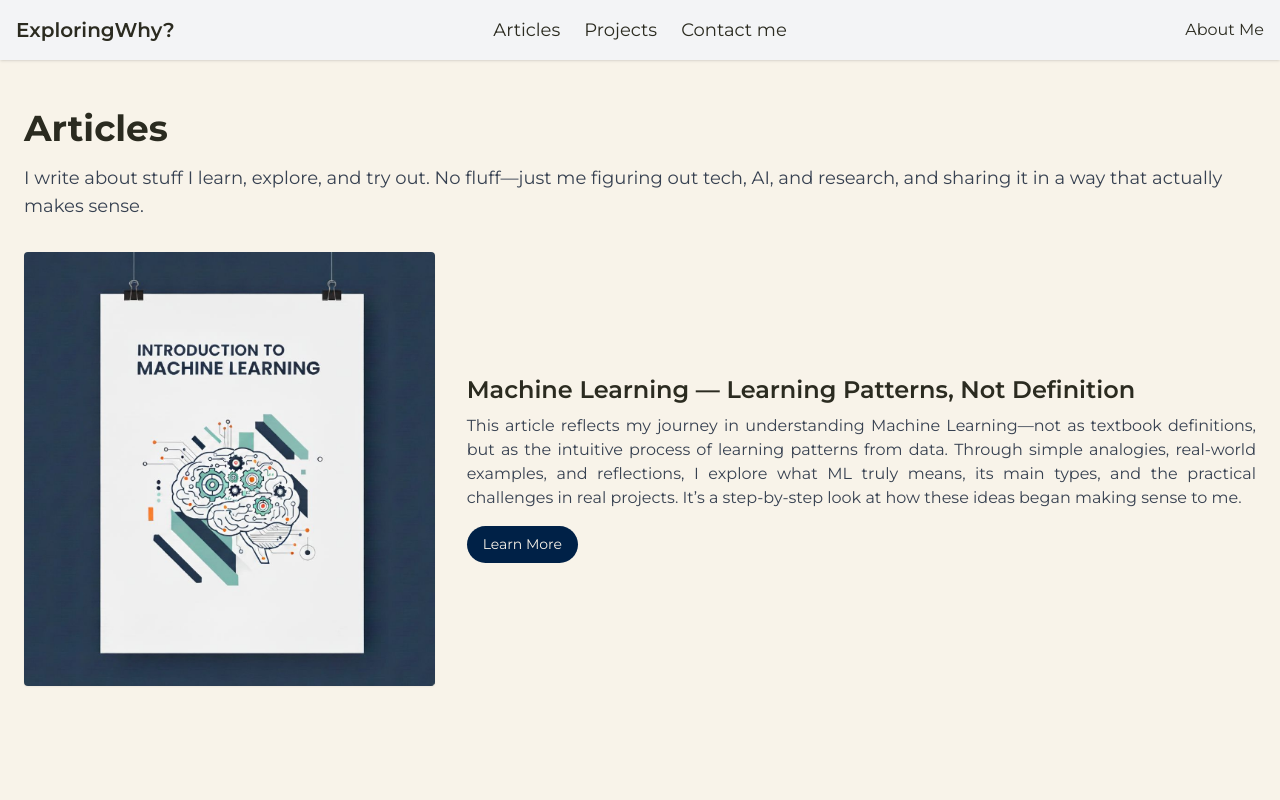
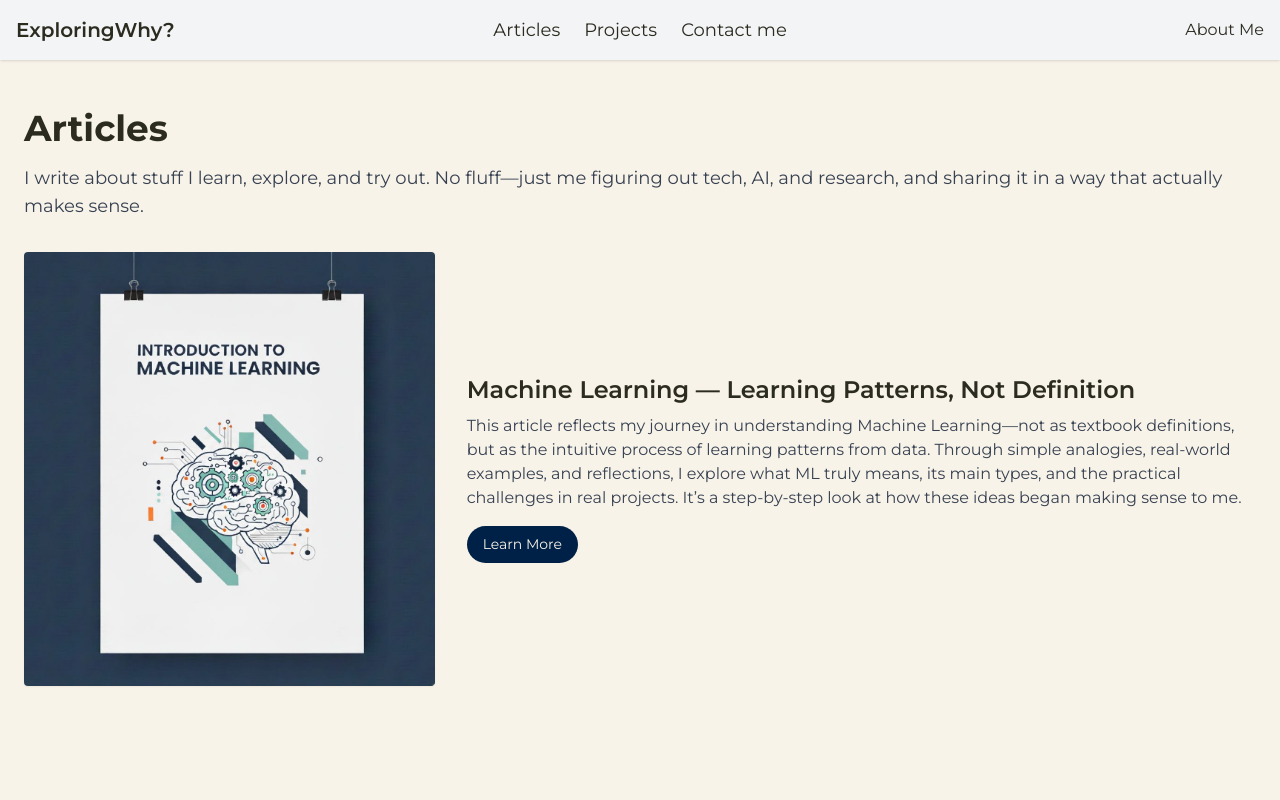
Before and after one commit to SatyagopalK/satyagopalk, a React (Vite) app: page /research in a window 1280 px wide. Shown: the top 800 px of the page. Built offline with nearby package versions, Linux system fonts and the light colour scheme; the HTML template or start-up script is replaced by a standard one.

Commit message:
Update BookItem.jsx

```diff
--- a/src/components/articles/BookItem.jsx
+++ b/src/components/articles/BookItem.jsx
@@ -4,7 +4,7 @@
 export default function BookItem({ book, index, id }){
   const bookId = typeof id !== 'undefined' ? id : (book && typeof book.id !== 'undefined' ? book.id : index)
   return (
-    <article className="flex flex-col md:flex-row items-center gap-8 text-justify">
+    <article className="flex flex-col md:flex-row items-center gap-8 text-left">
       <div className="flex-shrink-0 w-full md:w-1/3">
         <Link to={`/books/${bookId}`}>
           <img src={book.img} alt={book.title} className="w-full h-auto rounded shadow-sm" />
```
